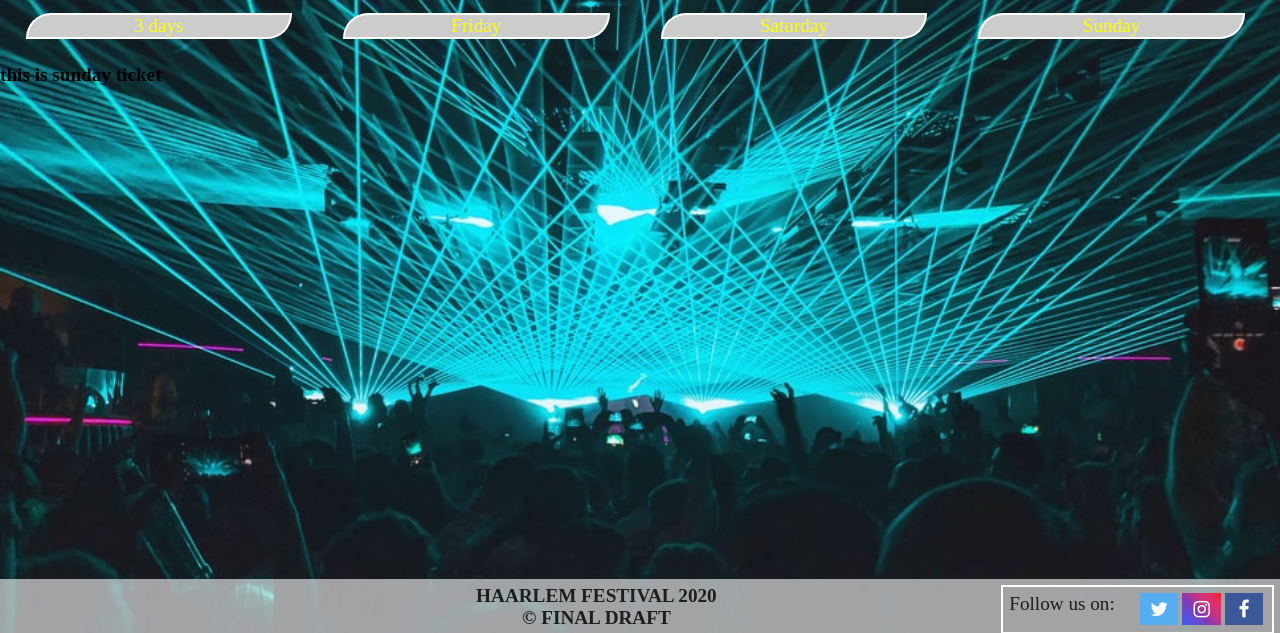
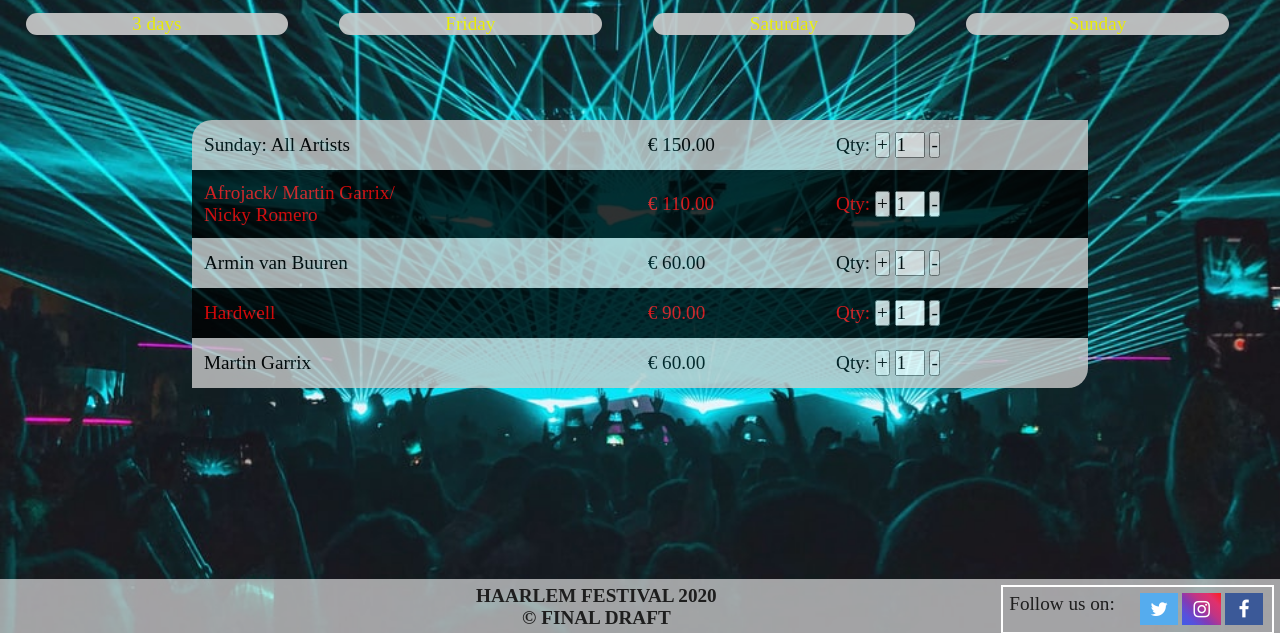
Before and after one commit to prinsalvino/HaarlemFestival, a PHP site: page /DanceTicketSunday.php in a window 1280 px wide. Shown: the part 167-800 px from the top of the page. Run offline with PHP 8.4, Linux system fonts and the light colour scheme.

Commit message:
Button dance page

```diff
--- a/DanceTicketSunday.php
+++ b/DanceTicketSunday.php
@@ -43,7 +43,58 @@
   </a>
 </div>
 
-<h1>this is sunday ticket</h1>
+<table>
+  <tr>
+    <td>Sunday: All Artists </td>
+    <td>€ 150.00</td>
+    <td><div class="cart-quantity">
+                      Qty:
+                      <button onclick="increase_by_one('qty1');">+</button>
+                      <input id="qty1" type="text" value="1" name="qty" />
+                      <button onclick="decrease_by_one('qty1');" />-</button>
+                    </div></td>
+  </tr>
+  <tr>
+  <td>Afrojack/ Martin Garrix/ <br> Nicky Romero </br></td>
+    <td>€ 110.00</td>
+    <td><div class="cart-quantity">
+                      Qty:
+                      <button onclick="increase_by_one('qty1');">+</button>
+                      <input id="qty1" type="text" value="1" name="qty" />
+                      <button onclick="decrease_by_one('qty1');" />-</button>
+                    </div></td>
+  </tr>
+  <tr>
+  <td>Armin van Buuren </td>
+    <td>€ 60.00</td>
+    <td><div class="cart-quantity">
+                      Qty:
+                      <button onclick="increase_by_one('qty1');">+</button>
+                      <input id="qty1" type="text" value="1" name="qty" />
+                      <button onclick="decrease_by_one('qty1');" />-</button>
+                    </div></td>
+  </tr>
+  <tr>
+  <td>Hardwell </td>
+    <td>€ 90.00</td>
+    <td><div class="cart-quantity">
+                      Qty:
+                      <button onclick="increase_by_one('qty1');">+</button>
+                      <input id="qty1" type="text" value="1" name="qty" />
+                      <button onclick="decrease_by_one('qty1');" />-</button>
+                    </div></td>
+  </tr>
+  <tr>
+  <td>Martin Garrix </td>
+    <td>€ 60.00</td>
+    <td><div class="cart-quantity">
+                      Qty:
+                      <button onclick="increase_by_one('qty1');">+</button>
+                      <input id="qty1" type="text" value="1" name="qty" />
+                      <button onclick="decrease_by_one('qty1');" />-</button>
+                    </div></td>
+  </tr>
+</table>
 
 <?php include "footer.php";?>
 
--- a/css/dancestylesheet.css
+++ b/css/dancestylesheet.css
@@ -29,17 +29,15 @@
     float: left;
     width: 20.5%;
     background-color: #ccc;
-    border: 2px solid #fff;
+    opacity: 0.9 ;
     border-top-left-radius: 25px;
+    border-top-right-radius: 25px;
     border-bottom-right-radius: 25px;
+    border-bottom-left-radius: 25px;
     margin: 2vw;
     color:yellow;
 }
 
-.danceTicketRow :hover{
-    background-color: #ffff99;
-
-}
 
 
 .danceTicketRow:after {
```
Also changed, not shown: DanceTicketSaturday.php (+52 -1 lines).
